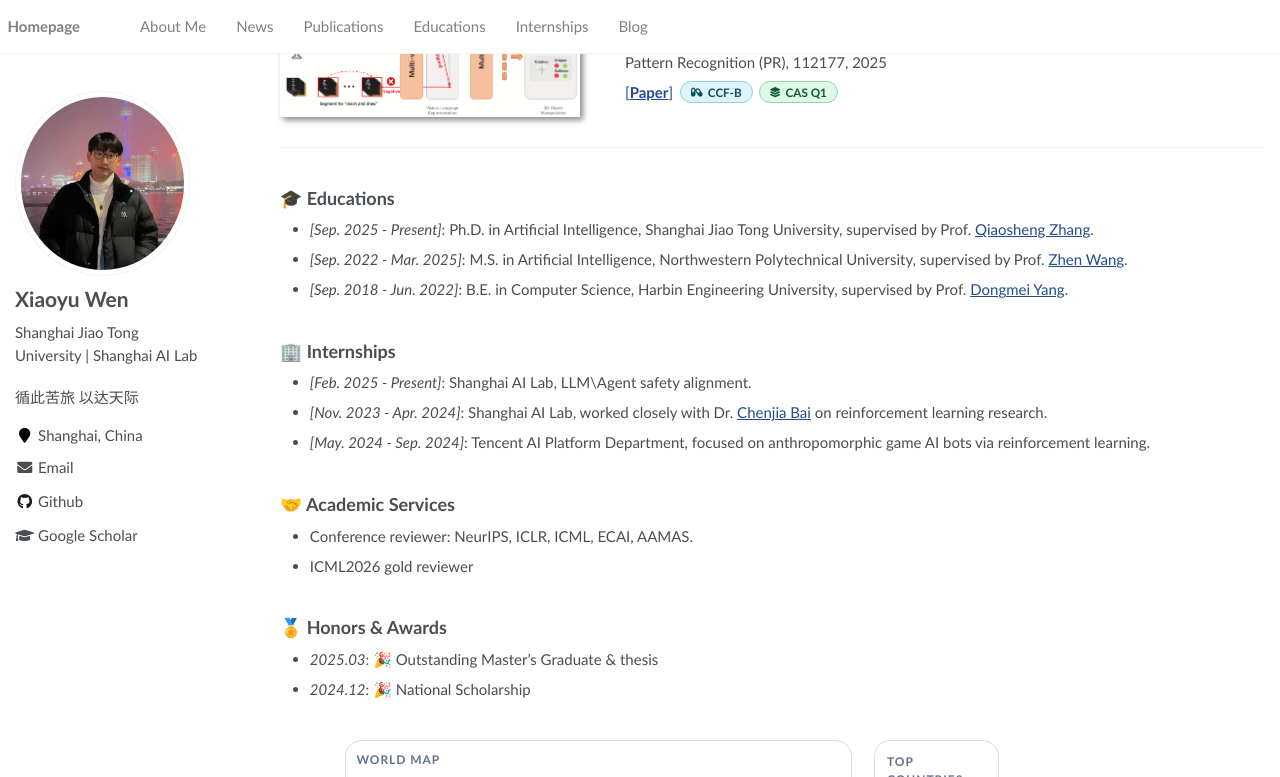
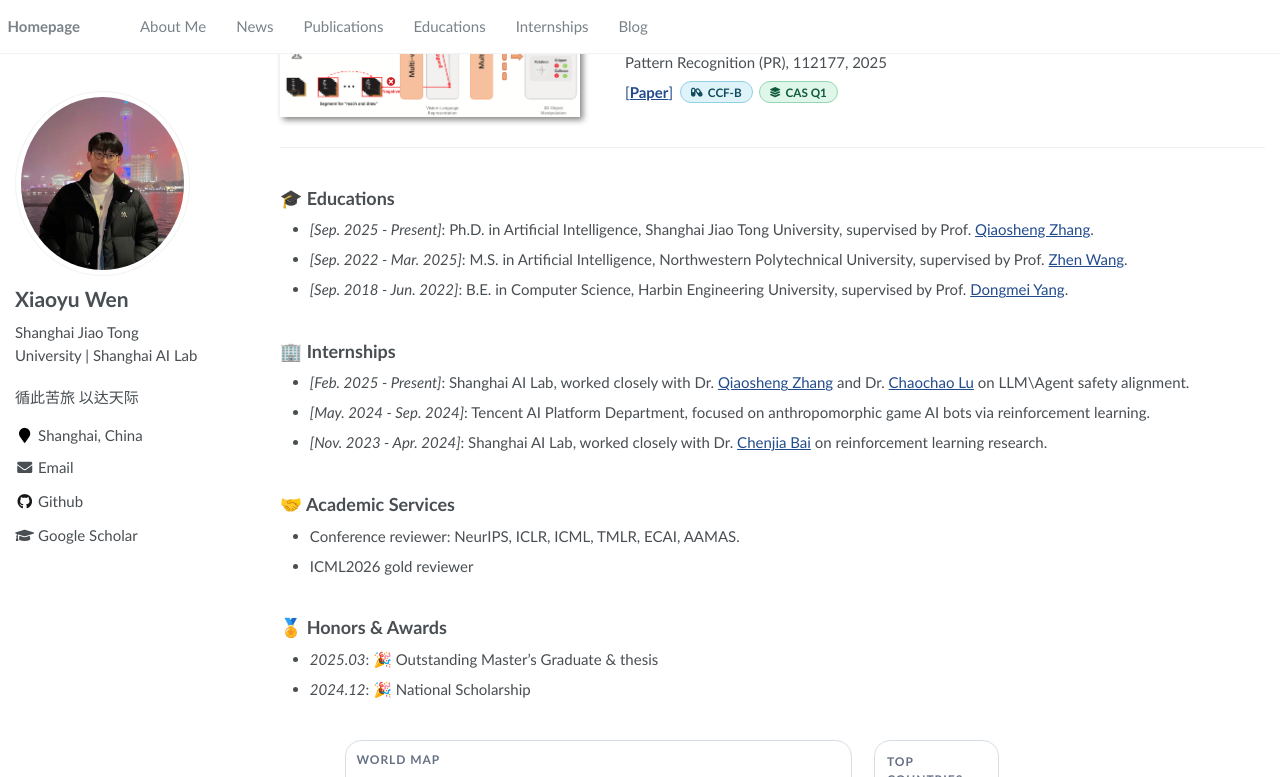
Before and after one commit to BattleWen/battlewen.github.io, a Jekyll site: the page built from _pages/about.md, in a window 1280 px wide and 900 px high, scrolled down 2393 px, cut to the strip 0-777 px from the top of the window. Built offline with Jekyll 4.4.1, drawn with Linux system fonts in a browser that asks for light colours.

Commit message:
update 0615

```diff
--- a/_pages/about.md
+++ b/_pages/about.md
@@ -177,15 +177,15 @@ Pattern Recognition (PR), 112177, 2025
 
 <h2 id="-internships">🏢 Internships</h2>
 
-- <em>[Feb. 2025 - Present]</em>: Shanghai AI Lab, LLM\Agent safety alignment.
+- <em>[Feb. 2025 - Present]</em>: Shanghai AI Lab, worked closely with Dr. <a href="https://qiaoshengzhang.github.io">Qiaosheng Zhang</a> and Dr. <a href="https://causallu.com">Chaochao Lu</a> on LLM\Agent safety alignment.
+- <em>[May. 2024 - Sep. 2024]</em>: Tencent AI Platform Department, focused on anthropomorphic game AI bots via reinforcement learning.
 - <em>[Nov. 2023 - Apr. 2024]</em>: Shanghai AI Lab, worked closely with Dr. <a href="https://baichenjia.github.io/">Chenjia Bai</a> on reinforcement learning research.
-- <em>[May. 2024 - Sep. 2024]</em>: Tencent AI Platform Department, focused on anthropomorphic game AI bots via reinforcement learning.
 
 <div style='margin-top: 30pt'></div>
 
 <h2>🤝 Academic Services</h2>
 
-- Conference reviewer: NeurIPS, ICLR, ICML, ECAI, AAMAS.
+- Conference reviewer: NeurIPS, ICLR, ICML, TMLR, ECAI, AAMAS.
 - ICML2026 gold reviewer
 
 <div style='margin-top: 30pt'></div>
```
